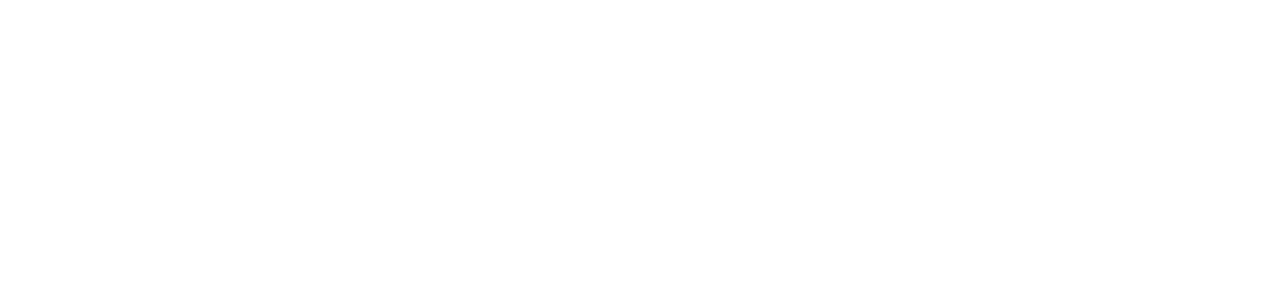
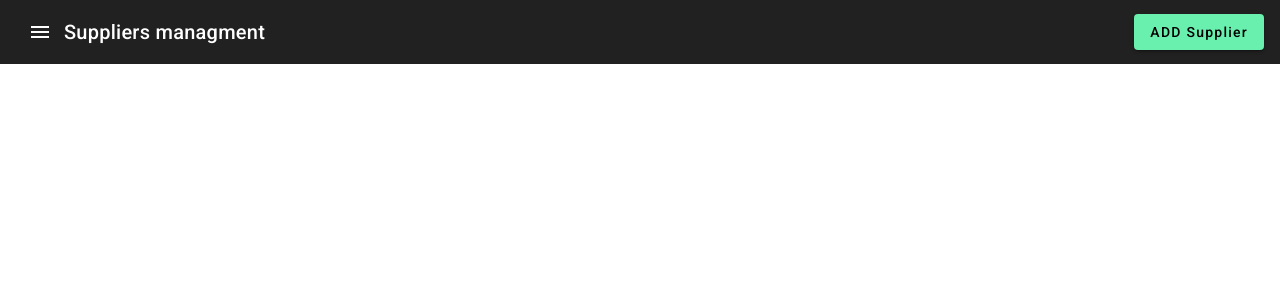
Before and after one commit to FoodOs-Upc/FoodOs-FrontEnd, an Angular app: page / in a window 1280 px wide. Shown: the top 300 px of the page. Built offline with nearby package versions, Linux system fonts and the light colour scheme.

Commit message:
add component suppliers and mattolbar

```diff
--- a/src/app/app.component.css
+++ b/src/app/app.component.css
@@ -0,0 +1,3 @@
+.example-spacer {
+  flex: 1 1 auto;
+}
--- a/src/app/app.component.html
+++ b/src/app/app.component.html
@@ -1 +1,13 @@
+<mat-toolbar >
+  <button mat-icon-button class="example-icon" aria-label="Example icon-button with menu icon">
+    <mat-icon>menu</mat-icon>
+  </button>
+  <span>Suppliers managment</span>
+  <span class="example-spacer"></span>
+  <button mat-raised-button (click)="openAddEditDialog()" color="accent" >
+          ADD Supplier
+  </button>
+</mat-toolbar>
+
+
 <router-outlet />
--- a/src/app/app.component.ts
+++ b/src/app/app.component.ts
@@ -1,4 +1,6 @@
 import { Component } from '@angular/core';
+import {MatDialog} from "@angular/material/dialog";
+import {SuppliersEditComponent} from "./suppliers-edit/suppliers-edit.component";
 
 @Component({
   selector: 'app-root',
@@ -7,4 +9,8 @@
 })
 export class AppComponent {
   title = 'suppliers';
+  constructor(private _dialog: MatDialog) { }
+  openAddEditDialog() {
+    this._dialog.open(SuppliersEditComponent);
+  }
 }
--- /dev/null
+++ b/src/app/suppliers-edit/suppliers-edit.component.html
@@ -0,0 +1,20 @@
+
+<div mat-dialog-title></div>
+<h1>Add suppliers</h1>
+<div mat-dialog-content>
+  <div class="row">
+  <mat-form-field appearance="outline">
+    <mat-label>First Name</mat-label>
+    <input matInput type="text" placeholder="Ex. tech">
+  </mat-form-field>
+    <mat-form-field appearance="outline">
+      <mat-label>Last Name</mat-label>
+      <input matInput type="text" placeholder="Ex. Lopez">
+    </mat-form-field>
+</div>
+
+<div mat-dialog-actions>
+  <button mat-raised-button>Cancel</button>
+  <button mat-raised-button color="accent">Save</button>
+
+</div>
--- a/src/styles.css
+++ b/src/styles.css
@@ -1,4 +1,5 @@
 /* You can add global styles to this file, and also import other style files */
+
 
 html, body { height: 100%; }
 body { margin: 0; font-family: Roboto, "Helvetica Neue", sans-serif; }
```
Also changed, not shown: src/app/app.module.ts (+16 -2 lines), src/app/suppliers-edit/suppliers-edit.component.ts (added, +10 -0 lines), src/app/suppliers-edit/suppliers-edit.component.css (added), 1 other file (tests, documents, lock files or other folders).
